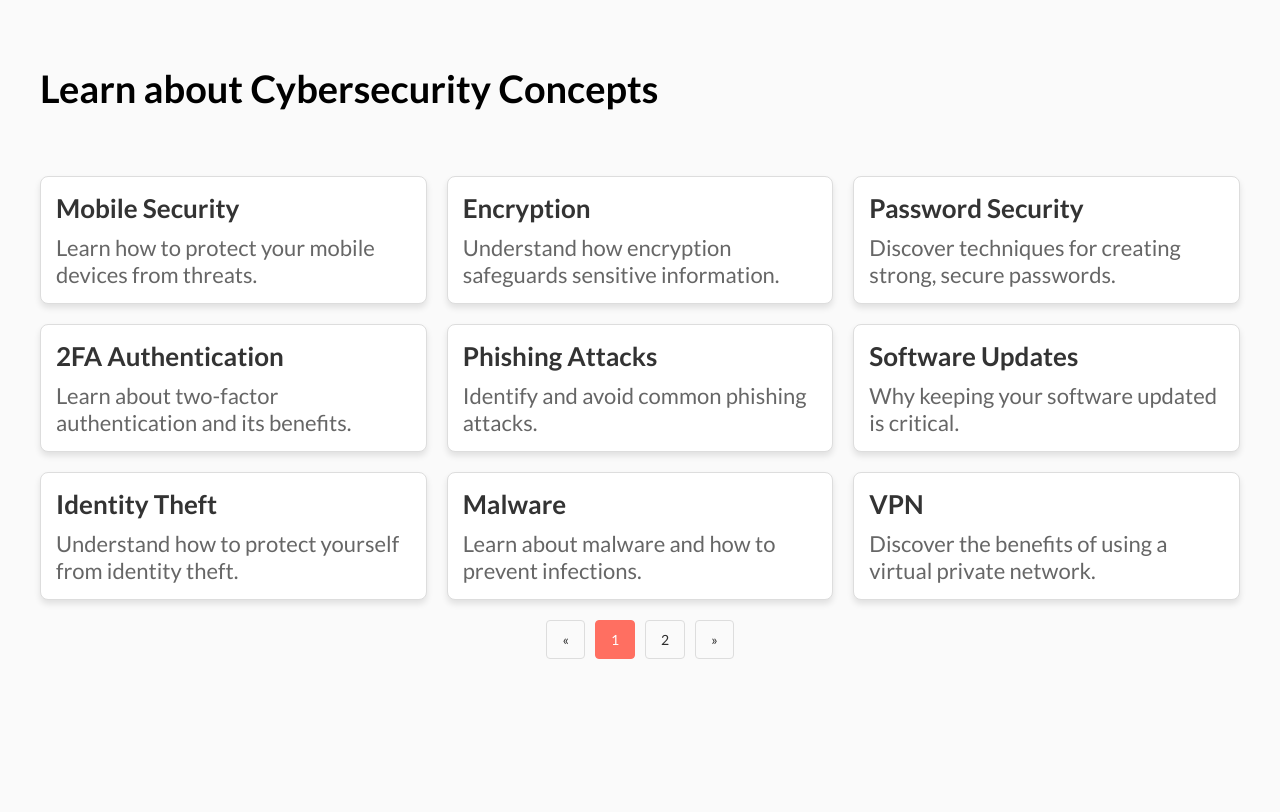
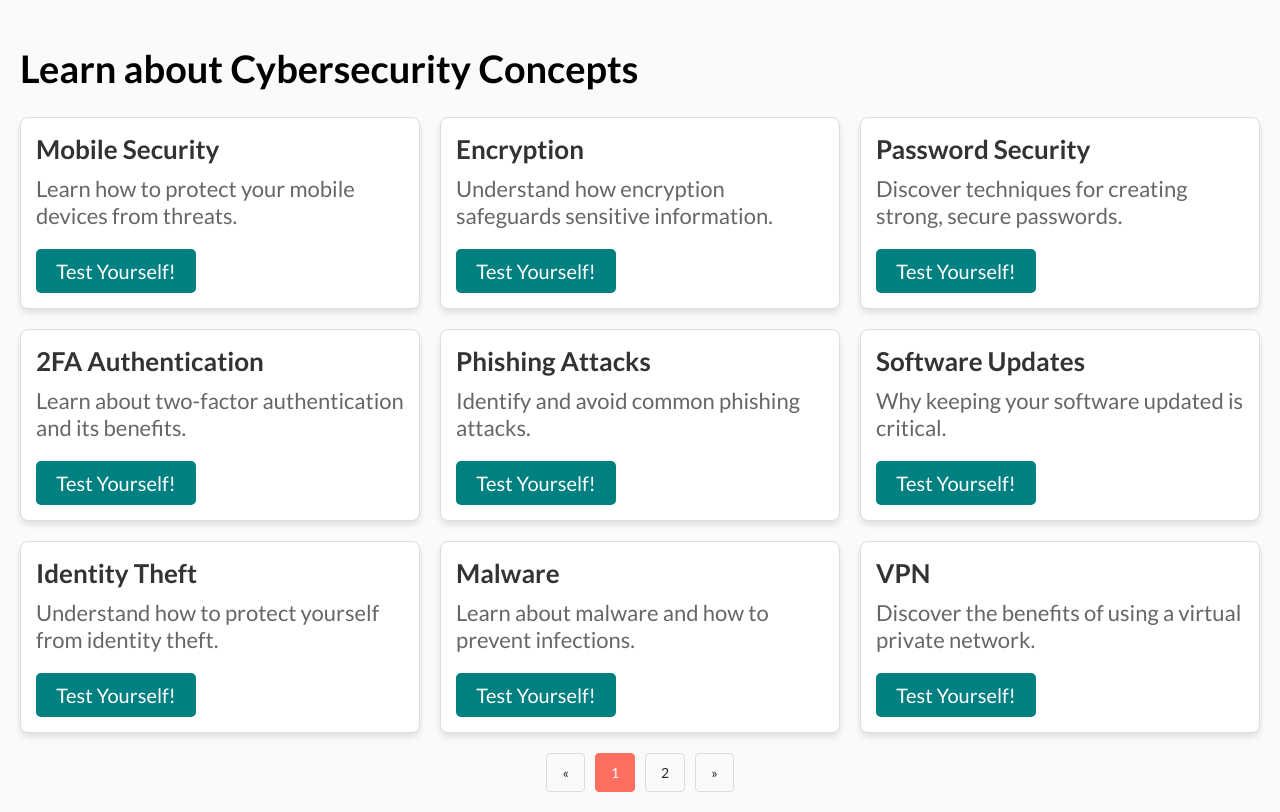
Before and after one commit to sarryteng/lvl4-individual-project, a Flask app: page /1/learn in a window 1280 px wide. Shown: the part 71-883 px from the top of the page. Before the commit the page ends 730 px from the top, so only its background shows below. Run offline with Flask 3, Linux system fonts and the light colour scheme; some libraries are stand-ins or nearby versions.

Commit message:
create test buttons

```diff
--- a/src/static/css/base.css
+++ b/src/static/css/base.css
@@ -189,6 +189,10 @@ a.language-switcher {
     padding: 15px;
 }
 
+.card a {
+    text-decoration: none;
+}
+
 .card:hover {
     transform: translateY(-5px); /* Slight lift on hover */
     box-shadow: 0 6px 10px rgba(0, 0, 0, 0.15); /* Deeper shadow on hover */
@@ -210,6 +214,20 @@ a.language-switcher {
 .card-content p {
     color: #666;
     margin: 0;
+}
+
+.test-btn {
+    margin-top: 20px;
+    color: #fff;
+    background-color: #008080;  /* Customize the button style */
+    padding: 10px 20px;
+    border-radius: 5px;
+    text-align: center;
+    width: 120px;
+}
+
+.test-btn:hover {
+    background-color: #1fb3b3; /* Change color when card is hovered */
 }
 
 .pagination {
@@ -262,6 +280,7 @@ a.language-switcher {
     /* for headings at the top of each page */
     .content h1 {
         font-size: 34px;
+        margin-bottom: 50px;
     }
 
     /* for cards, content (like actual paragraphs, etc) */
@@ -280,6 +299,10 @@ a.language-switcher {
     /* for images in content */
     .content img {
         max-width: 80%;
+    }
+
+    .test-btn {
+        font-size: 16px;
     }
 }
 
@@ -327,6 +350,9 @@ a.language-switcher {
         font-size: 20px;
     }
 
+    .test-btn {
+        font-size: 18px;
+    }
 }
 
 /* Responsive Design for Desktops */
@@ -371,7 +397,11 @@ a.language-switcher {
     }
 
     .card-container {
-        grid-template-columns: repeat(auto-fit, minmax(300px, 1fr)); /* Flexible columns */
+        grid-template-columns: repeat(auto-fit, minmax(360px, 1fr)); /* Flexible columns */
 
     }
+
+    .test-btn {
+        font-size: 20px;
+    }
 }
--- a/src/templates/learn.html
+++ b/src/templates/learn.html
@@ -5,66 +5,101 @@
 {% endblock %}
 
 {% block content %}
-    <main class="content">
+    <main>
         <h1>{{ _("Learn about Cybersecurity Concepts") }}</h1>
-        <br>
 
         <div class="card-container">
-            <a href="{{ url_for('mobile_security', lang=g.lang) }}" class="card">
+            <div class="card">
+                <a href="{{ url_for('mobile_security', lang=g.lang) }}">
                     <div class="card-content">
                         <h2>{{ _("Mobile Security") }}</h2>
                         <p>{{ _("Learn how to protect your mobile devices from threats.") }}</p>
                     </div>
                 </a>
-            <a href="{{ url_for('encryption', lang=g.lang) }}" class="card">
+                <a href="{{ url_for('mobile_security_quiz', lang=g.lang) }}" class="test-btn">{{ _("Test Yourself!") }}</a>
+            </div>
+
+            <div class="card">
+                <a href="{{ url_for('encryption', lang=g.lang) }}">
                     <div class="card-content">
                         <h2>{{ _("Encryption") }}</h2>
                         <p>{{ _("Understand how encryption safeguards sensitive information.") }}</p>
                     </div>
                 </a>
-            <a href="{{ url_for('password_security', lang=g.lang) }}" class="card">
+                <a href="{{ url_for('encryption_quiz', lang=g.lang) }}" class="test-btn">{{ _("Test Yourself!") }}</a>
+            </div>
+
+            <div class="card">
+                <a href="{{ url_for('password_security', lang=g.lang) }}">
                     <div class="card-content">
                         <h2>{{ _("Password Security") }}</h2>
                         <p>{{ _("Discover techniques for creating strong, secure passwords.") }}</p>
                     </div>
                 </a>
-            <a href="{{ url_for('two_factor_authentication', lang=g.lang) }}" class="card">
+                <a href="{{ url_for('password_security_quiz', lang=g.lang) }}" class="test-btn">{{ _("Test Yourself!") }}</a>
+            </div>
+
+            <div class="card">
+                <a href="{{ url_for('two_factor_authentication', lang=g.lang) }}">
                     <div class="card-content">
                         <h2>{{ _("2FA Authentication") }}</h2>
                         <p>{{ _("Learn about two-factor authentication and its benefits.") }}</p>
                     </div>
                 </a>
-            <a href="{{ url_for('phishing', lang=g.lang) }}" class="card">
+                <a href="{{ url_for('two_factor_authentication_quiz', lang=g.lang) }}" class="test-btn">{{ _("Test Yourself!") }}</a>
+            </div>
+
+            <div class="card">
+                <a href="{{ url_for('phishing', lang=g.lang) }}">
                     <div class="card-content">
                         <h2>{{ _("Phishing Attacks") }}</h2>
                         <p>{{ _("Identify and avoid common phishing attacks.") }}</p>
                     </div>
                 </a>
-            <a href="{{ url_for('software_updates', lang=g.lang) }}" class="card">
+                <a href="{{ url_for('phishing_quiz', lang=g.lang) }}" class="test-btn">{{ _("Test Yourself!") }}</a>
+            </div>
+
+            <div class="card">
+                <a href="{{ url_for('software_updates', lang=g.lang) }}">
                     <div class="card-content">
                         <h2>{{ _("Software Updates") }}</h2>
                         <p>{{ _("Why keeping your software updated is critical.") }}</p>
                     </div>
                 </a>
-            <a href="{{ url_for('identity_theft', lang=g.lang) }}" class="card">
+                <a href="{{ url_for('software_updates_quiz', lang=g.lang) }}" class="test-btn">{{ _("Test Yourself!") }}</a>
+            </div>
+
+            <div class="card">
+                <a href="{{ url_for('identity_theft', lang=g.lang) }}">
                     <div class="card-content">
                         <h2>{{ _("Identity Theft") }}</h2>
                         <p>{{ _("Understand how to protect yourself from identity theft.") }}</p>
                     </div>
                 </a>
-            <a href="{{ url_for('malware', lang=g.lang) }}" class="card">
+                <a href="{{ url_for('identity_theft_quiz', lang=g.lang) }}" class="test-btn">{{ _("Test Yourself!") }}</a>
+            </div>
+
+            <div class="card">
+                <a href="{{ url_for('malware', lang=g.lang) }}">
                     <div class="card-content">
                         <h2>{{ _("Malware") }}</h2>
                         <p>{{ _("Learn about malware and how to prevent infections.") }}</p>
                     </div>
                 </a>
-            <a href="{{ url_for('vpn', lang=g.lang) }}" class="card">
+                <a href="{{ url_for('malware_quiz', lang=g.lang) }}" class="test-btn">{{ _("Test Yourself!") }}</a>
+            </div>
+
+            <div class="card">
+                <a href="{{ url_for('vpn', lang=g.lang) }}">
                     <div class="card-content">
                         <h2>{{ _("VPN") }}</h2>
                         <p>{{ _("Discover the benefits of using a virtual private network.") }}</p>
                     </div>
                 </a>
+                <a href="{{ url_for('vpn_quiz', lang=g.lang) }}" class="test-btn">{{ _("Test Yourself!") }}</a>
             </div>
+        </div>
+
         <div class="pagination">
             <a href="#">&laquo;</a>
             <a href="#" class="active">1</a>
```
Lines whose indentation alone changed are shown as unchanged.
